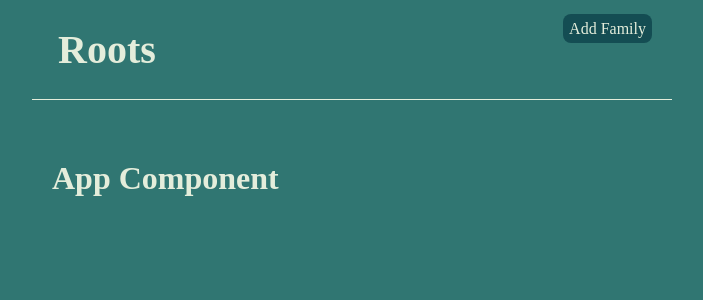
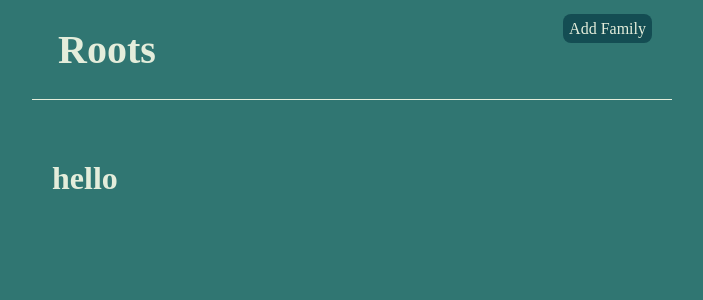
Before and after one commit to Lindsaykinn/frontend-roots, a React (Create React App) app: page / in a window 1280 px wide. Shown: the top 300 px of the page, without its empty margins (288-991 px from the left). Built offline with nearby package versions, Linux system fonts and the light colour scheme; the HTML template or start-up script is replaced by a standard one; a web font is replaced by a local one.

Commit message:
added Home component

```diff
--- a/src/App.js
+++ b/src/App.js
@@ -1,5 +1,6 @@
 import Navbar from './Navbar'
 import { BrowserRouter as Router, Route, Switch } from 'react-router-dom'
+import Home from './Home'
 
 function App() {
   return (
@@ -7,7 +8,11 @@ function App() {
     <div className="App">
         <Navbar />
       <div className="content">
-        <h1>App Component</h1>
+        <Switch>
+          <Route exact path='/'>
+            <Home />
+          </Route>
+        </Switch>
       </div>
     </div>
     </Router>
--- /dev/null
+++ b/src/Home.js
@@ -0,0 +1,14 @@
+import { useState } from "react";
+
+const Home = () => {
+  const [families, setFamilies] = useState([
+    {name: 'Marshall', id:1},
+    {name: 'Graham', id:2},
+    {name: 'Clanin', id:1}
+  ])
+  return (
+    <h1>hello</h1>
+  )
+}
+
+export default Home;
```
